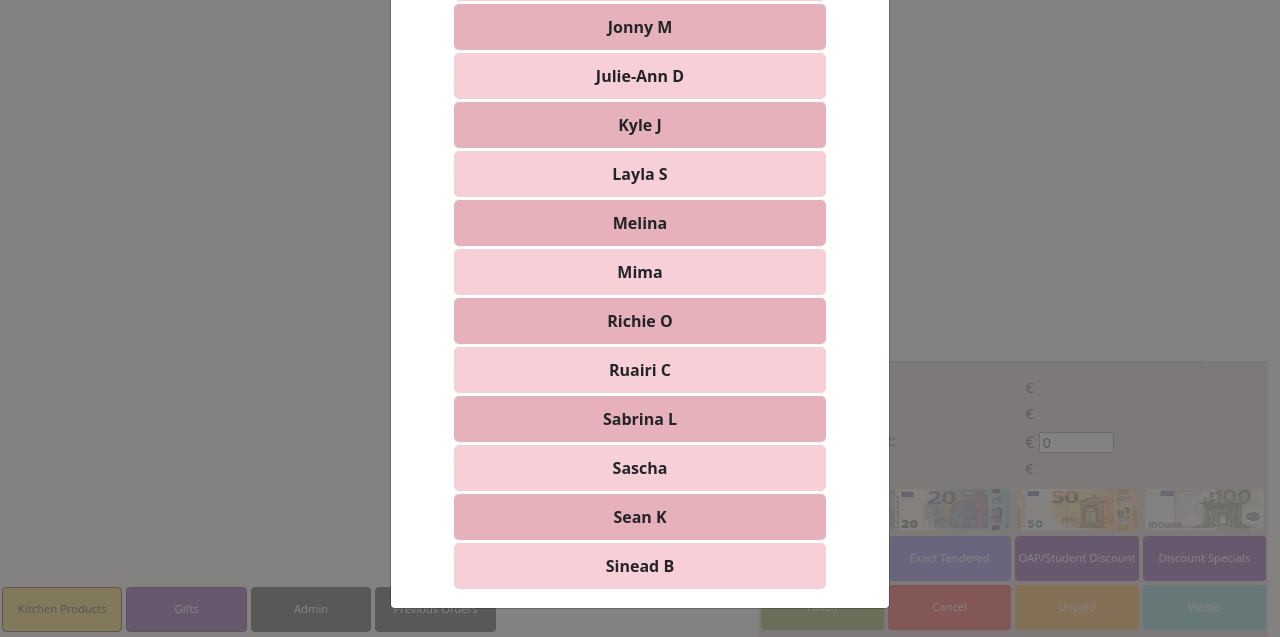
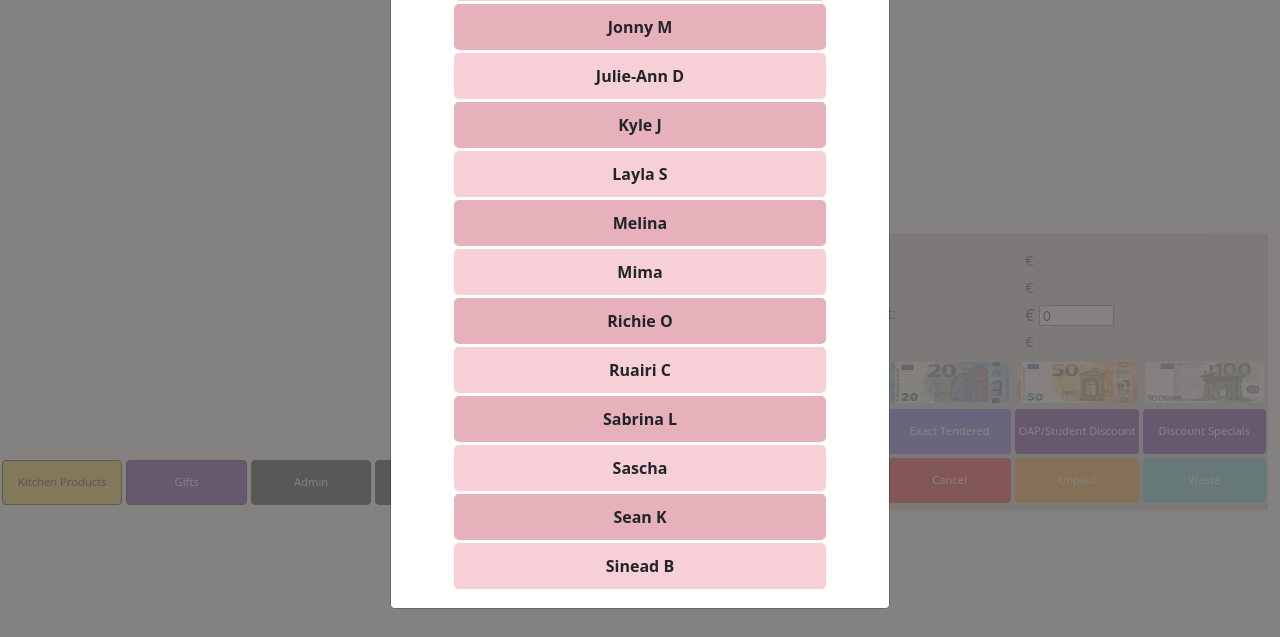
Before and after one commit to CathalDolan/IPUHAEL_EPOS, a Django app: page / in a window 1280 px wide. Shown: the part 632-1269 px from the top of the page. Run offline with Django 4.2, Linux system fonts and the light colour scheme; data comes from the database, SQL or seed files in the repository; some libraries are stand-ins or nearby versions.

Commit message:
Set page height to 90vh

```diff
--- a/index/static/css/main.css
+++ b/index/static/css/main.css
@@ -220,7 +220,7 @@ body {
 }
 
 .till-left-side {
-    height: 100vh;
+    height: 90vh;
     display: flex;
     flex-direction: column;
 }
```
